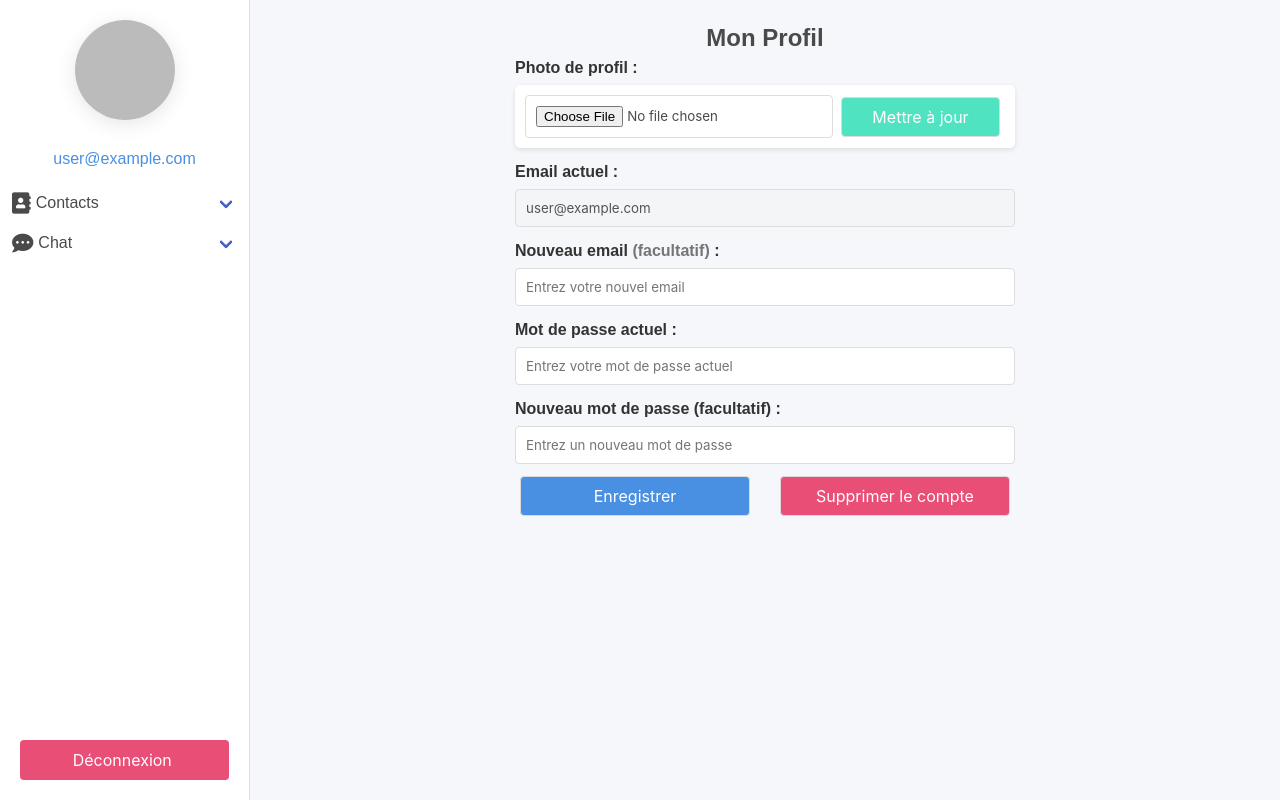
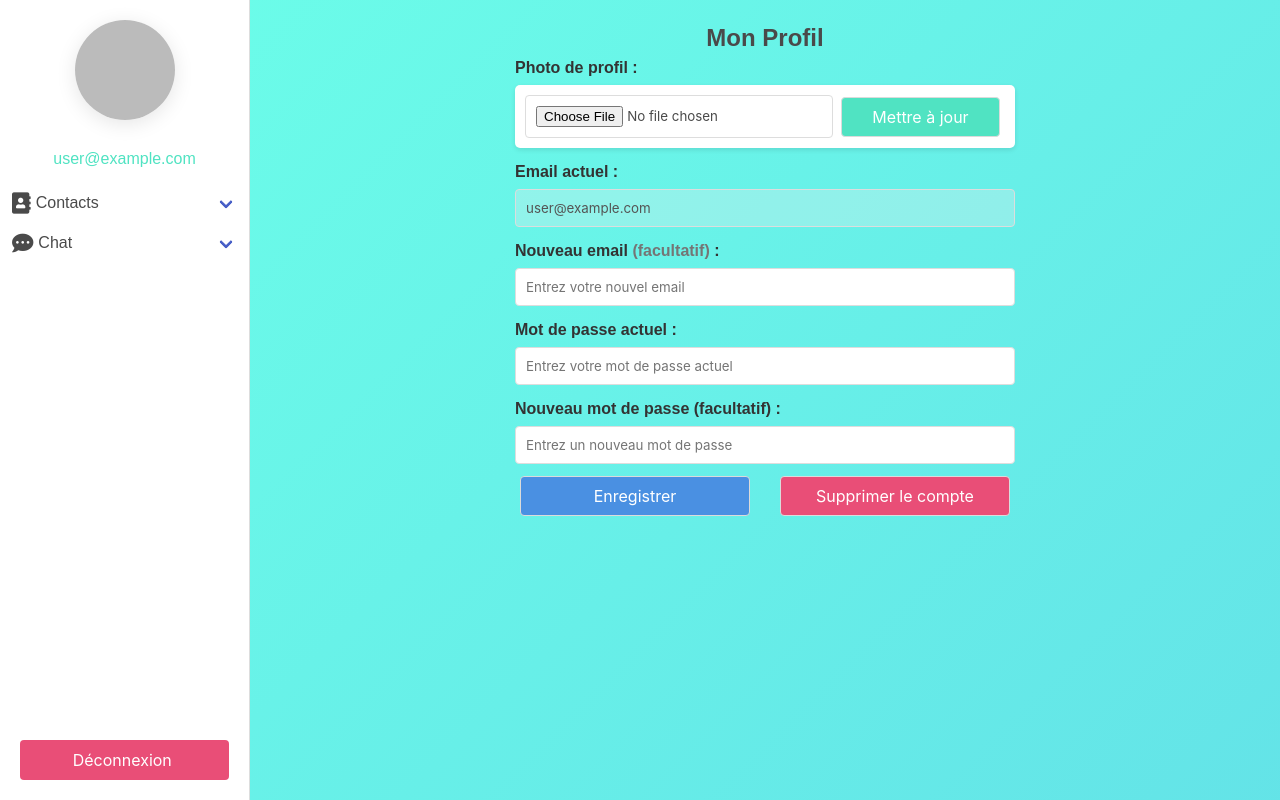
Before and after one commit to RouaBenSlama/TP1-web-2, a React (Vite) app: page /profile in a window 1280 px wide. Built offline with nearby package versions, Linux system fonts and the light colour scheme; no server answers; sample sign-in values are in the browser's storage.

Commit message:
modification des couleurs et ajustement des contacts

```diff
--- a/src/composants/Contact.css
+++ b/src/composants/Contact.css
@@ -1,7 +1,9 @@
 .contacts-page {
     display: flex;
     height: 100vh;
-    background: #F5F7FA;
+    background: linear-gradient(135deg, #6cffe9, #4A90E2);
+    background-size: 400% 400%;
+    animation: gradient-animation 15s ease infinite;
     font-family: "Montserrat", sans-serif;
 }
 
@@ -63,6 +65,8 @@
 
 
 .contact-info h5 {
+    flex: 1;
+    text-align: left;
     color: #4A90E2;
     margin: 0;
 }
--- a/src/composants/Navbar.css
+++ b/src/composants/Navbar.css
@@ -37,7 +37,7 @@
 }
 
 #courriel{
-    color: #4A90E2;
+    color: #50E3C2;
 }
 
 .logout-container {
--- a/src/composants/ProfilePage.css
+++ b/src/composants/ProfilePage.css
@@ -1,24 +1,19 @@
 .profile-page {
     display: flex;
     height: 100vh;
-    background: #F5F7FA;
+    background: linear-gradient(135deg, #6cffe9, #4A90E2);
+    background-size: 400% 400%;
+    animation: gradient-animation 15s ease infinite;
     font-family: "Montserrat", sans-serif;
 }
 
 .profile-content {
     flex-grow: 1;
     padding: 20px;
-<<<<<<< HEAD
-    background: linear-gradient(135deg, #6cffe9, #4A90E2);
-    background-size: 400% 400%;
-    animation: gradient-animation 15s ease infinite;
-    overflow-y: auto;
-=======
 }
 
 h2 {
     text-align: center;
->>>>>>> e70b32613a11d377a891c914ae1ff73f38ff7db7
 }
 
 .profile-form {
--- a/src/composants/list/addUser/addUser.css
+++ b/src/composants/list/addUser/addUser.css
@@ -33,7 +33,7 @@
 button {
     padding: 10px;
     border-radius: 10px;
-    background-color: blue;
+    background-color: #4a90e2;
     color: white;
     border: none;
     cursor: pointer;
@@ -62,7 +62,7 @@ button {
     button {
         padding: 5px 10px;
         border-radius: 10px;
-        background-color: green;
+        background-color: #50E3C2;
         color: white;
         border: none;
         cursor: pointer;
```
